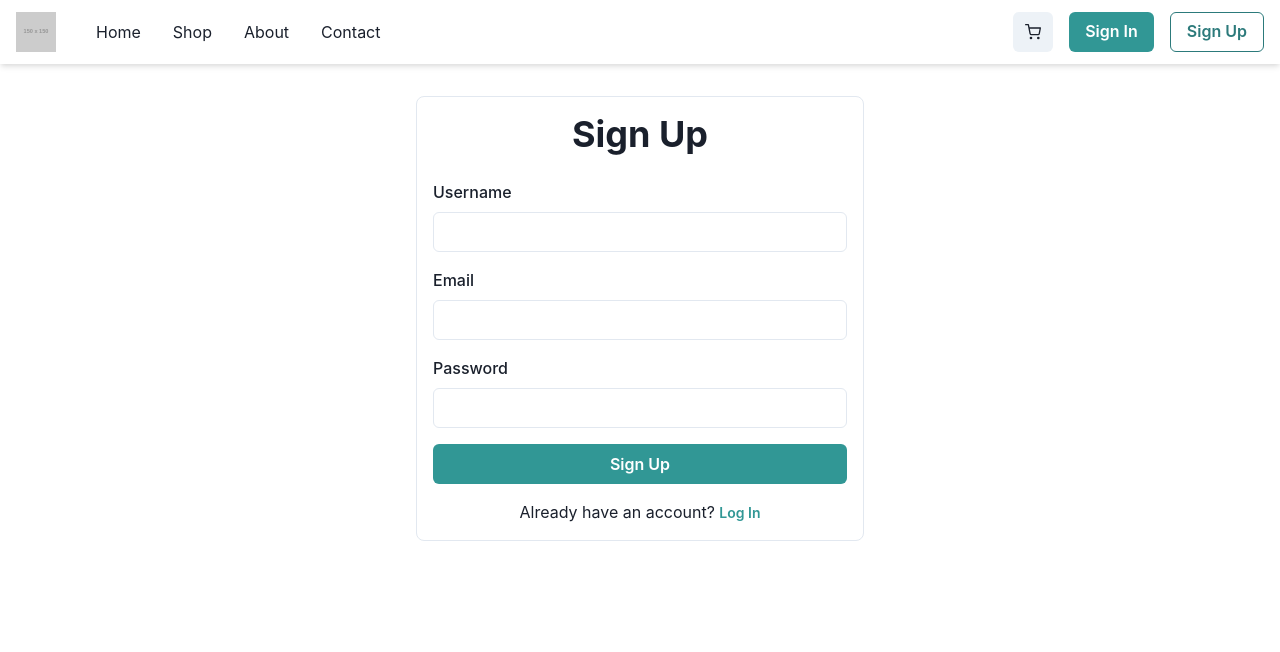
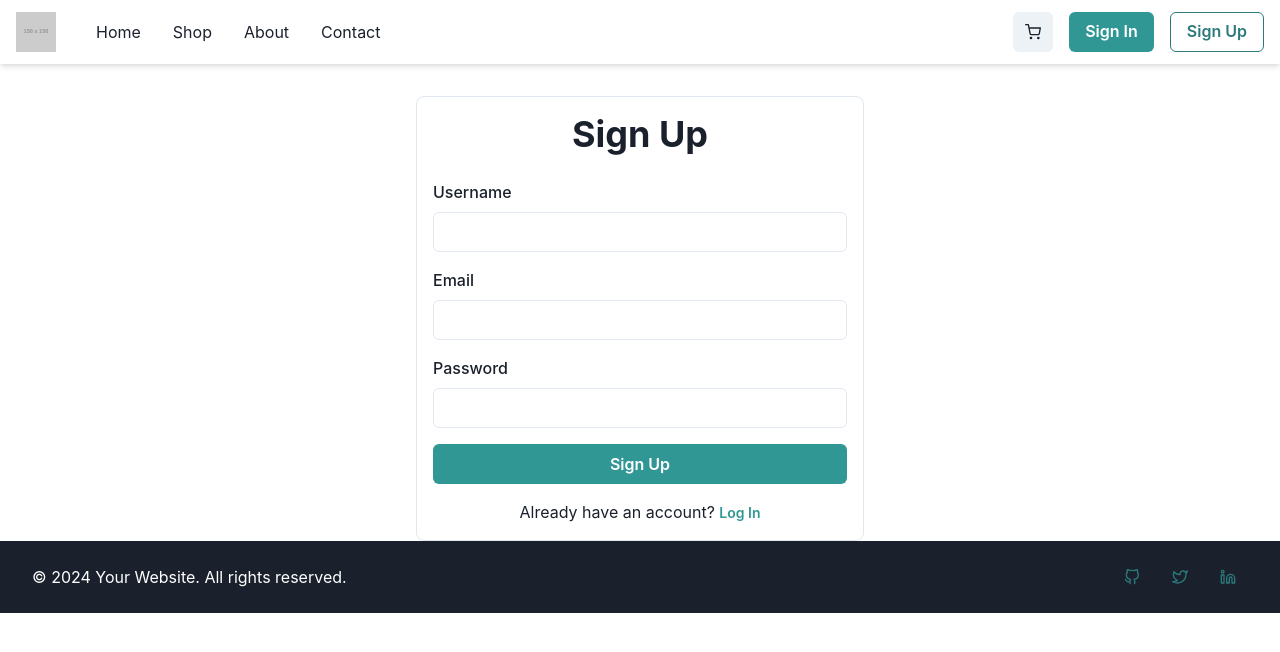
Before and after one commit to DivyanshuRawatDev/Ecomm-frontend, a React (Create React App) app: page /signup in a window 1280 px wide. Shown: the top 652 px of the page. Built offline with nearby package versions, Linux system fonts and the light colour scheme.

Commit message:
Add Login Fuctionality

```diff
--- a/src/App.js
+++ b/src/App.js
@@ -5,6 +5,7 @@ import Products from "./pages/Products";
 import Navbar from "./components/navbar/Navbar";
 import LoginPage from "./pages/LoginPage";
 import Signup from "./pages/Signup";
+import Footer from "./components/footer/Footer";
 function App() {
   return (
     <ChakraProvider>
@@ -15,6 +16,7 @@ function App() {
           <Route path="/login" element={<LoginPage />} />
           <Route path="/signup" element={<Signup />} />
         </Routes>
+        <Footer />
       </div>
     </ChakraProvider>
   );
--- /dev/null
+++ b/src/components/footer/Footer.jsx
@@ -0,0 +1,56 @@
+import React from "react";
+import { Box, Flex, Link, Text, IconButton } from "@chakra-ui/react";
+import { FiGithub, FiTwitter, FiLinkedin } from "react-icons/fi";
+
+const Footer = () => {
+  return (
+    <Box
+      as="footer"
+      bg="gray.800"
+      color="white"
+      py="4"
+      px={{ base: "4", md: "8" }}
+    >
+      <Flex
+        alignItems="center"
+        justifyContent="space-between"
+        flexDir={{ base: "column", md: "row" }}
+      >
+        <Text>&copy; 2024 Your Website. All rights reserved.</Text>
+        <Flex>
+          <IconButton
+            as={Link}
+            href="https://github.com/yourgithub"
+            target="_blank"
+            aria-label="GitHub"
+            icon={<FiGithub />}
+            variant="ghost"
+            colorScheme="teal"
+            mr="2"
+          />
+          <IconButton
+            as={Link}
+            href="https://twitter.com/yourtwitter"
+            target="_blank"
+            aria-label="Twitter"
+            icon={<FiTwitter />}
+            variant="ghost"
+            colorScheme="teal"
+            mr="2"
+          />
+          <IconButton
+            as={Link}
+            href="https://linkedin.com/in/yourlinkedin"
+            target="_blank"
+            aria-label="LinkedIn"
+            icon={<FiLinkedin />}
+            variant="ghost"
+            colorScheme="teal"
+          />
+        </Flex>
+      </Flex>
+    </Box>
+  );
+};
+
+export default Footer;
--- a/src/components/navbar/Navbar.jsx
+++ b/src/components/navbar/Navbar.jsx
@@ -1,4 +1,4 @@
-import React from "react";
+import React, { useEffect, useState } from "react";
 import {
   Box,
   Flex,
@@ -11,10 +11,15 @@ import {
   Image,
   VStack,
   useBreakpointValue,
+  Menu,
+  MenuButton,
+  MenuList,
+  MenuItem,
 } from "@chakra-ui/react";
 import { HamburgerIcon, CloseIcon } from "@chakra-ui/icons";
-import { FiShoppingCart } from "react-icons/fi";
-import { Navigate, useNavigate } from "react-router-dom";
+import { FiShoppingCart, FiUser } from "react-icons/fi";
+import { useNavigate } from "react-router-dom";
+import { getCookie } from "../../utils/constants";
 
 const Links = ["Home", "Shop", "About", "Contact"];
 
@@ -36,6 +41,17 @@ const NavLink = ({ children }) => (
 const Navbar = () => {
   const { isOpen, onOpen, onClose } = useDisclosure();
   const navigate = useNavigate();
+  const [isLoggedIn, setIsLoggedIn] = useState(false);
+  const buttonSize = useBreakpointValue({ base: "sm", md: "md" });
+
+  useEffect(() => {
+    const authToken = getCookie("uid");
+
+    if (authToken) {
+      setIsLoggedIn(true);
+      navigate("/");
+    }
+  }, [navigate,isLoggedIn]);
 
   return (
     <Box bg={useColorModeValue("white", "gray.800")} px={4} shadow="md">
@@ -67,14 +83,38 @@ const Navbar = () => {
             icon={<FiShoppingCart />}
             aria-label={"Cart"}
             mr={4}
+            onClick={() => {
+              // Handle cart click here
+            }}
           />
+          {isLoggedIn ? (
+            <Menu>
+              <MenuButton
+                as={Button}
+                variant={"ghost"}
+                colorScheme={"teal"}
+                size={buttonSize}
+                rightIcon={<FiUser />}
+              >
+                User
+              </MenuButton>
+              <MenuList>
+                <MenuItem onClick={() => navigate("/profile")}>
+                  Profile
+                </MenuItem>
+                <MenuItem onClick={() => navigate("/admin")}>Admin</MenuItem>
+                <MenuItem onClick={() => navigate("/logout")}>Logout</MenuItem>
+              </MenuList>
+            </Menu>
+          ) : (
+            <>
               <Button
                 variant={"solid"}
                 colorScheme={"teal"}
-            size={useBreakpointValue({ base: "sm", md: "md" })}
+                size={buttonSize}
                 mr={4}
                 onClick={() => {
-                navigate("/login")
+                  navigate("/login");
                 }}
               >
                 Sign In
@@ -82,13 +122,15 @@ const Navbar = () => {
               <Button
                 variant={"outline"}
                 colorScheme={"teal"}
-            size={useBreakpointValue({ base: "sm", md: "md" })}
-            onClick={()=>{
-                navigate("/signup")
+                size={buttonSize}
+                onClick={() => {
+                  navigate("/signup");
                 }}
               >
                 Sign Up
               </Button>
+            </>
+          )}
         </Flex>
       </Flex>
 
--- a/src/pages/LoginPage.jsx
+++ b/src/pages/LoginPage.jsx
@@ -8,46 +8,33 @@ import {
   Stack,
   Heading,
 } from "@chakra-ui/react";
-import { Link as RouterLink } from "react-router-dom";
+import { Link as RouterLink, useNavigate } from "react-router-dom";
 import { useDispatch, useSelector } from "react-redux";
 import { fetchLogin } from "../redux/slices/userSlice";
+import { getCookie } from "../utils/constants";
 
 const LoginPage = () => {
   const dispatch = useDispatch();
+  const navigate = useNavigate();
   const userData = useSelector((store) => {
     return store.user;
   });
 
-  console.log(userData);
+  console.log(userData.status);
   const [email, setEmail] = useState("");
   const [password, setPassword] = useState("");
-
-  // const handleLogin = async (e) => {
-  //   e.preventDefault();
-  //   console.log("Sending request to /auth/login"); // Log before sending request
-  //   try {
-  //     const response = await fetch("http://localhost:8080/auth/login", {
-  //       method: "POST",
-  //       headers: {
-  //         "Content-Type": "application/json",
-  //       },
-  //       body: JSON.stringify({ email, password }),
-  //     });
-  //     console.log("Response received"); // Log after receiving response
-  //     if (!response.ok) {
-  //       throw new Error("Network response was not ok");
-  //     }
-  //     const data = await response.json();
-  //     console.log(data);
-  //   } catch (error) {
-  //     console.error("There was a problem with the fetch operation:", error);
-  //   }
-  // };
 
   const handleLogin = (e) => {
     e.preventDefault();
     dispatch(fetchLogin({ email, password }));
   };
+
+  useEffect(() => {
+    const authToken = getCookie("uid");
+    if (authToken) {
+      navigate("/");
+    }
+  }, [navigate,userData]);
 
   return (
     <Box
--- a/src/pages/Signup.jsx
+++ b/src/pages/Signup.jsx
@@ -30,10 +30,6 @@ const Signup = () => {
 
   const handleSubmit = (e) => {
     e.preventDefault();
-    // You can handle form submission here, e.g., send data to the server
-    console.log("Form submitted with data:", formData);
-
-    // Clear form fields after submission
     setFormData({
       username: "",
       email: "",
--- a/src/redux/slices/userSlice.js
+++ b/src/redux/slices/userSlice.js
@@ -1,17 +1,16 @@
 import { createAsyncThunk, createSlice } from "@reduxjs/toolkit";
-import axios from "axios";
 import { BASE_URL } from "../../utils/constants";
 
 export const fetchLogin = createAsyncThunk("login", async (credentials) => {
   try {
-    console.log(credentials)
+    console.log(credentials);
     const response = await fetch(BASE_URL + "auth/login", {
       method: "POST",
       headers: {
         "Content-Type": "application/json",
       },
       body: JSON.stringify(credentials),
-    //   credentials: "include",
+      credentials: "include",
     });
 
     if (!response.ok) {
@@ -25,7 +24,6 @@ export const fetchLogin = createAsyncThunk("login", async (credentials) => {
     throw error;
   }
 });
-
 
 const userSlice = createSlice({
   name: "user",
--- a/src/utils/constants.js
+++ b/src/utils/constants.js
@@ -1 +1,7 @@
-export const BASE_URL = "https://ecomm-backend-pied.vercel.app/";
+export const BASE_URL = "http://localhost:8080/";
+
+export const getCookie = (name) => {
+    const value = `; ${document.cookie}`;
+    const parts = value.split(`; ${name}=`);
+    if (parts.length === 2) return parts.pop().split(";").shift();
+  };
```
Lines whose indentation alone changed are shown as unchanged.
